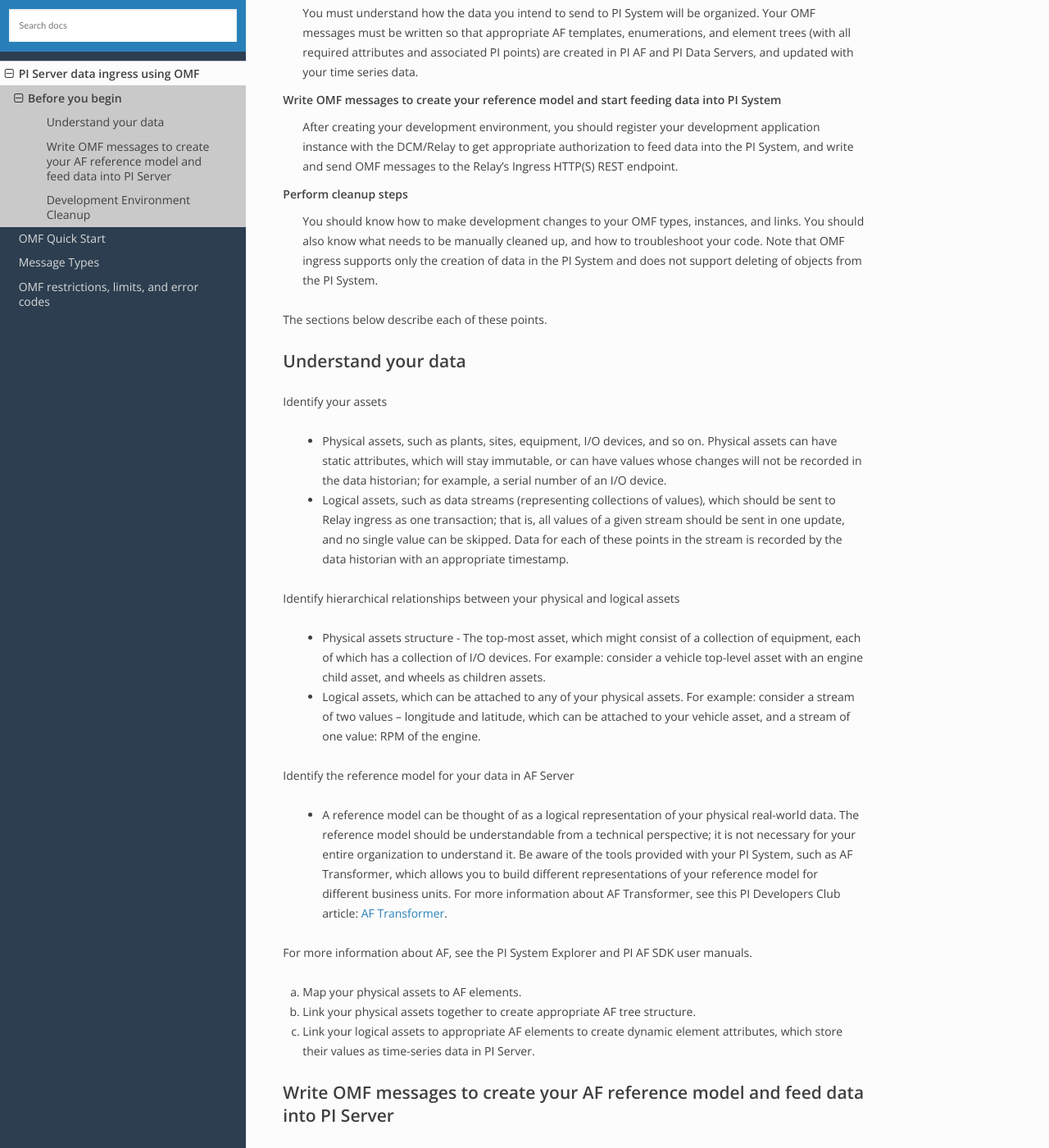
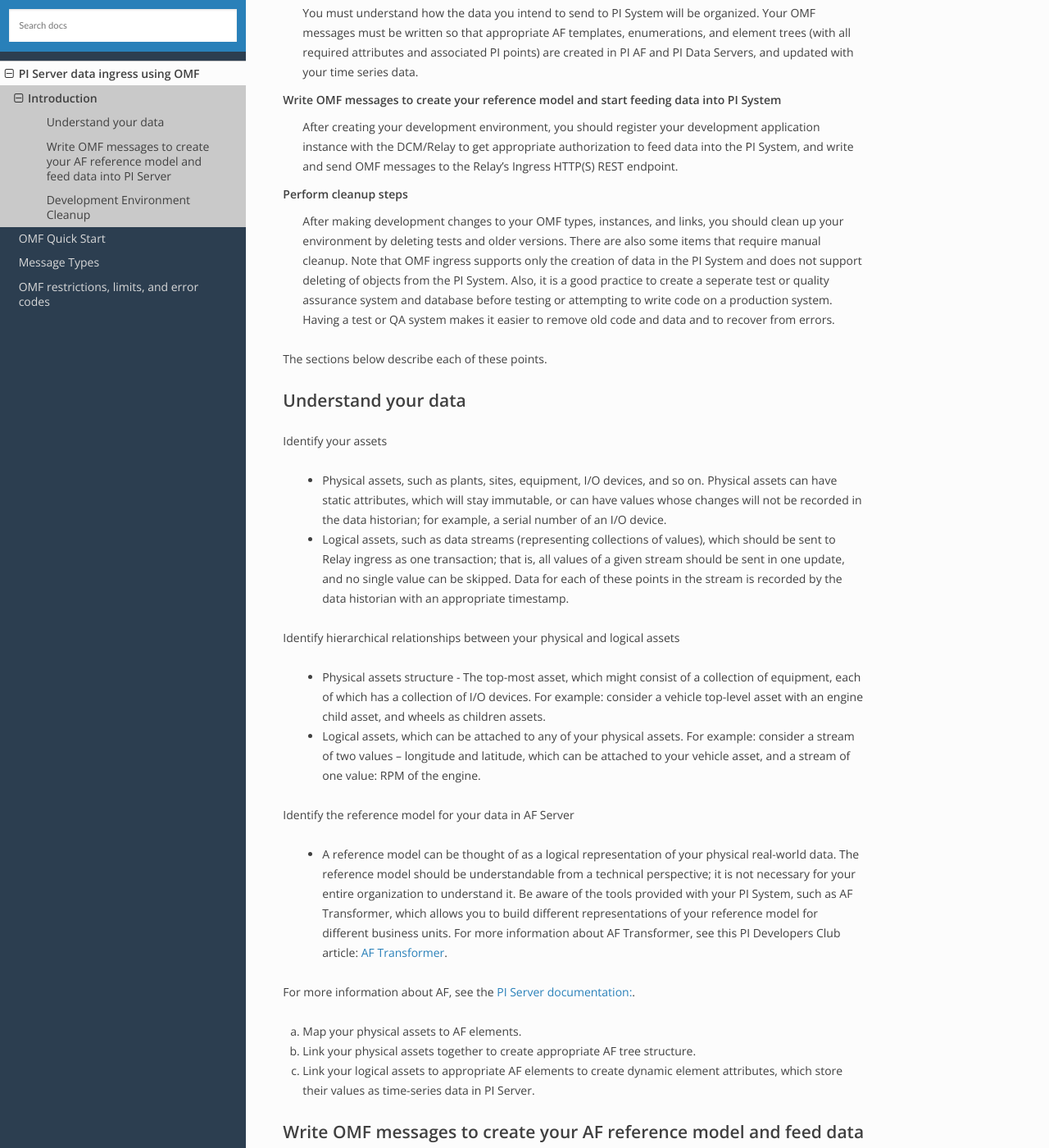
Before and after one commit to osisoft/OMF-Developer-Companion-Guide, a Sphinx documentation site: the page built from docs/OMF_Before.rst, in a window 1280 px wide and 1400 px high, scrolled down 228 px. Shown: the whole window at 82% size. Built offline with Sphinx 7.4.7 and the Read the Docs theme 2.0.0, drawn with Linux system fonts in a browser that asks for light colours; some of the changed text lies outside the part shown.

Commit message:
Update OMF_Before.rst

```diff
--- a/docs/OMF_Before.rst
+++ b/docs/OMF_Before.rst
@@ -1,5 +1,5 @@
-Before you begin
-================
+Introduction
+============
 
 Development of OMF applications generally adheres to the following sequence:
 
@@ -14,9 +14,13 @@
   the Relay's Ingress HTTP(S) REST endpoint.
 
 Perform cleanup steps
-  You should know how to make development changes to your OMF types, instances, and links. You should also
-  know what needs to be manually cleaned up, and how to troubleshoot your code. Note that OMF ingress supports only
-  the creation of data in the PI System and does not support deleting of objects from the PI System.
+  After making development changes to your OMF types, instances, and links, you should clean up your environment
+  by deleting tests and older versions. There are also some items that require manual cleanup. Note that OMF
+  ingress supports only
+  the creation of data in the PI System and does not support deleting of objects from the PI System. Also, it is a
+  good practice to create a seperate test or quality assurance system and database before testing or
+  attempting to write code on a production system. Having a test or QA system makes it easier to remove old
+  code and data and to recover from errors.
 
 The sections below describe each of these points.
 
@@ -52,7 +56,8 @@
       <https://pisquare.osisoft.com/community/developers-club/blog/2018/02/15/welcome-to-our-newest-utility-af-transformer>`_.
 
 
-For more information about AF, see the PI System Explorer and PI AF SDK user manuals.
+For more information about AF, see the
+`PI Server documentation: <https://livelibrary.osisoft.com/LiveLibrary/web/ui.xql?action=html&resource=publist_home.html&pub_category=PI-Server>`_.
 
 a. Map your physical assets to AF elements.
 b. Link your physical assets together to create appropriate AF tree structure.
@@ -143,6 +148,8 @@
    In the PI System Management Tool, open Points/Point Builder. Search for and delete all PI tags that have names starting with
    your OMF application instance registration name.
 
+ **When to clean up**
+
   * Operation #1 is always required.
-  * Operation #2 is required if your application defines and links static types.
-  * Operation #3 is required if you had previously sent data values to containers.
+  * Operation #2 is required if your application defines assets and links from OMF static type definitions.
+  * Operation #3 is required if you had previously sent timeseeries data values to containers.
```
